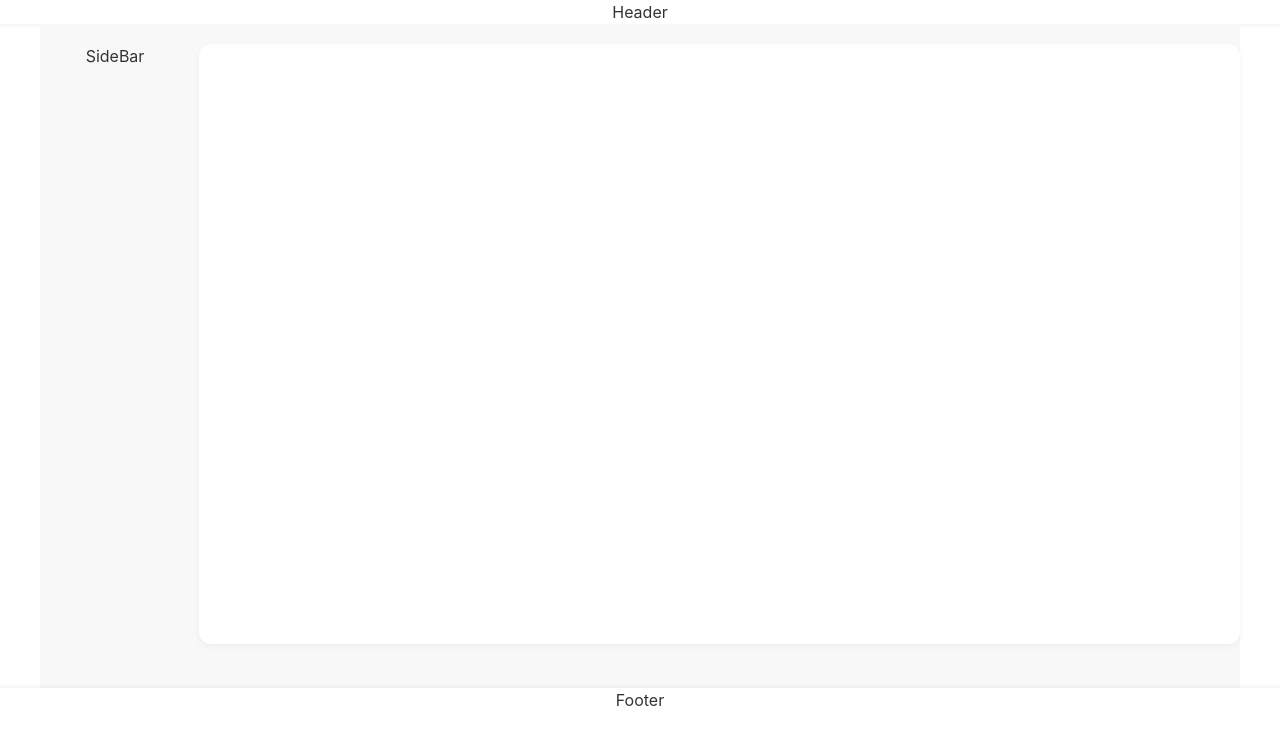
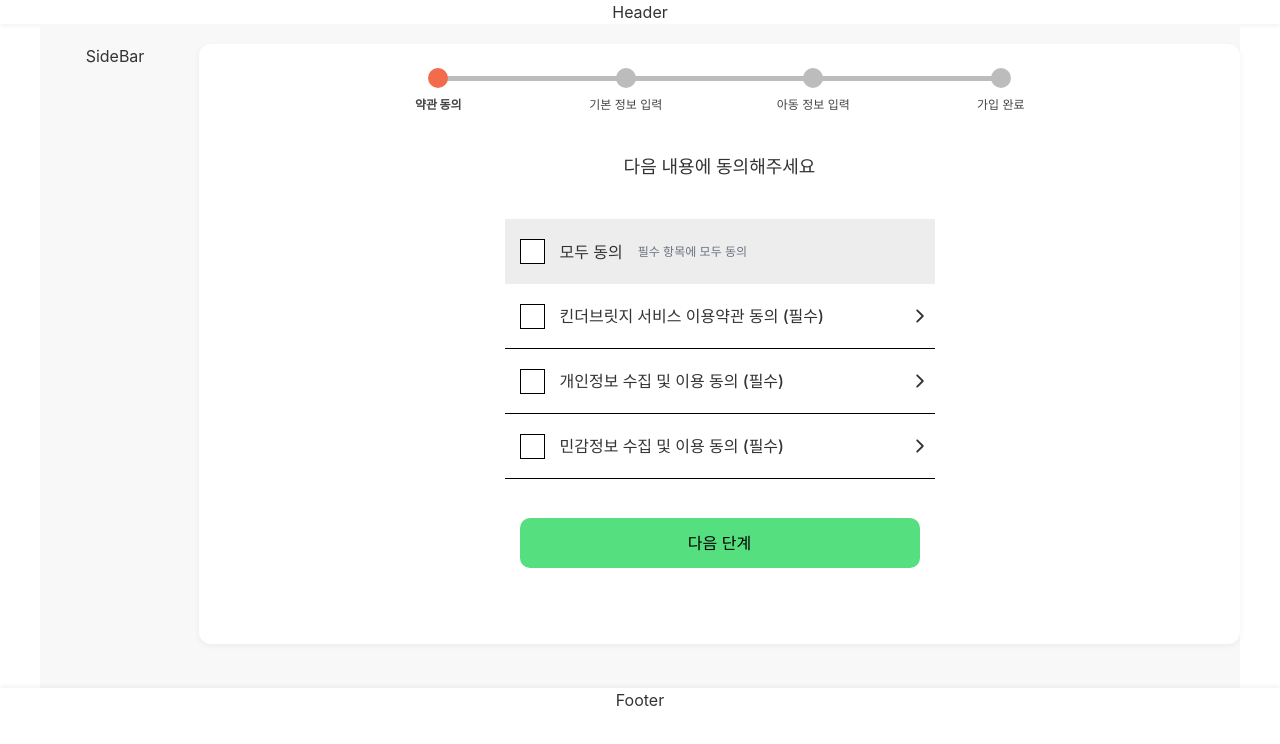
Before and after one commit to parkjimin0817/100toBack, a React (Vite) app in the folder front/: page /signup/terms in a window 1280 px wide. Shown: the top 744 px of the page. Built offline with nearby package versions, Linux system fonts and the light colour scheme.

Commit message:
feat: 회원가입 권한 선택, 약관 동의 페이지

```diff
--- a/front/src/App.jsx
+++ b/front/src/App.jsx
@@ -7,6 +7,8 @@
 import GlobalStyle from './styles/GlobalStyle';
 import Layout from './components/Layout';
 import Home from './pages/Home';
+import UserTypeSelect from './pages/common/signup/UserTypeSelect';
+import TermsAgreement from './pages/common/signup/TermsAgreement';
 
 function App() {
   return (
@@ -17,6 +19,8 @@
           <Routes>
             <Route path="/" element={<Home />} />
             <Route path="/login" element={<LoginPage />} />
+            <Route path="/signup/userselect" element={<UserTypeSelect />} />
+            <Route path="/signup/terms" element={<TermsAgreement />} />
           </Routes>
         </Layout>
       </Router>
--- /dev/null
+++ b/front/src/assets/agreement.js
@@ -0,0 +1,16 @@
+const modalContents = {
+  service: {
+    title: '서비스 이용약관',
+    content: '여기에 서비스 이용약관 전문을 넣어줘',
+  },
+  privacy: {
+    title: '개인정보 수집 및 이용 동의',
+    content: '여기에 개인정보 수집 약관 전문을 넣어줘',
+  },
+  sensitive: {
+    title: '민감정보 수집 및 이용 동의',
+    content: '여기에 민감정보 관련 전문을 넣어줘',
+  },
+};
+
+export default modalContents;
--- a/front/src/pages/common/signup/TermsAgreement.jsx
+++ b/front/src/pages/common/signup/TermsAgreement.jsx
@@ -1,14 +1,180 @@
+import styled from 'styled-components';
 import SignUpProgressBar from './components/SignUpProgressBar';
+import { IoIosArrowForward } from 'react-icons/io';
+import { useState } from 'react';
+import AgreeModal from './components/AgreeModal';
+import modalContents from '../../../assets/agreement';
 
-const steps = ['약관 동의', '기본 정보 입력', '시설 정보 입력', '가입 완료'];
+const steps = ['약관 동의', '기본 정보 입력', '아동 정보 입력', '가입 완료'];
 
 const TermsAgreement = () => {
   const currentStep = 0;
+  //열려있는 모달 항목
+  const [openModalKey, setOpenModalKey] = useState(null);
+  //각 항목 체크박스 체크 여부
+  const [agreements, setAgreements] = useState({
+    service: false,
+    privacy: false,
+    sensitive: false,
+  });
+  //세 항목이 모두 동의했을때 모두 동의 체크 박스 켜짐
+  const isAllAgreed = agreements.service && agreements.privacy && agreements.sensitive;
+  const toggleAll = () => {
+    const newValue = !isAllAgreed;
+    setAgreements({
+      service: newValue,
+      privacy: newValue,
+      sensitive: newValue,
+    });
+  };
+  const handleAgree = () => {
+    setAgreements((prev) => ({ ...prev, [openModalKey]: true }));
+    setOpenModalKey(null);
+  };
+  const handleCloseModal = () => {
+    setOpenModalKey(null);
+  };
+
   return (
-    <>
+    <Container>
       <SignUpProgressBar steps={steps} currentStep={currentStep} />
-    </>
+      <Title>다음 내용에 동의해주세요</Title>
+      <Wrapper>
+        <AgreeAllBox>
+          <Checkbox type="checkbox" checked={isAllAgreed} onChange={toggleAll} />
+          <Text>모두 동의</Text>
+          <Info>필수 항목에 모두 동의</Info>
+        </AgreeAllBox>
+        <AgreeBox>
+          <Checkbox
+            type="checkbox"
+            checked={agreements.service}
+            onChange={() => setAgreements((prev) => ({ ...prev, service: !prev.service }))}
+          />
+          <TextWrapper>
+            <Text>킨더브릿지 서비스 이용약관 동의 (필수)</Text>
+            <IoIosArrowForward size={20} onClick={() => setOpenModalKey('service')} />
+          </TextWrapper>
+        </AgreeBox>
+        <AgreeBox>
+          <Checkbox
+            type="checkbox"
+            checked={agreements.privacy}
+            onChange={() => setAgreements((prev) => ({ ...prev, privacy: !prev.privacy }))}
+          />
+          <TextWrapper>
+            <Text>개인정보 수집 및 이용 동의 (필수)</Text>
+            <IoIosArrowForward size={20} onClick={() => setOpenModalKey('privacy')} />
+          </TextWrapper>
+        </AgreeBox>
+        <AgreeBox>
+          <Checkbox
+            type="checkbox"
+            checked={agreements.sensitive}
+            onChange={() => setAgreements((prev) => ({ ...prev, sensitive: !prev.sensitive }))}
+          />
+          <TextWrapper>
+            <Text>민감정보 수집 및 이용 동의 (필수)</Text>
+            <IoIosArrowForward size={20} onClick={() => setOpenModalKey('sensitive')} />
+          </TextWrapper>
+        </AgreeBox>
+      </Wrapper>
+      <Button>다음 단계</Button>
+
+      {openModalKey && (
+        <AgreeModal
+          title={modalContents[openModalKey].title}
+          content={modalContents[openModalKey].content}
+          onClose={handleCloseModal}
+          onAgree={handleAgree}
+        />
+      )}
+    </Container>
   );
 };
 
 export default TermsAgreement;
+
+const Container = styled.div`
+  display: flex;
+  flex-direction: column;
+  justify-content: space-between;
+  width: 100%;
+  height: 500px;
+`;
+
+const Wrapper = styled.div`
+  width: 500px;
+  margin: 0 auto;
+  display: flex;
+  flex-direction: column;
+`;
+
+const Title = styled.span`
+  display: block;
+  font-size: ${({ theme }) => theme.fontSizes.lg};
+  font-weight: 500;
+`;
+
+const Checkbox = styled.input`
+  width: 25px;
+  height: 25px;
+  margin: 15px;
+  border: 1px solid black;
+  border-radius: 0;
+  appearance: none;
+  outline: none;
+  background-color: white;
+  cursor: pointer;
+
+  &:checked {
+    background-color: #ff8267;
+  }
+`;
+
+const AgreeAllBox = styled.div`
+  background: #ededed;
+  width: 430px;
+  height: 65px;
+  margin: 0 auto;
+  display: flex;
+  align-items: center;
+`;
+
+const Text = styled.span`
+  display: block;
+  font-size: ${({ theme }) => theme.fontSizes.base};
+  font-weight: 500;
+`;
+
+const Info = styled.span`
+  display: block;
+  font-size: ${({ theme }) => theme.fontSizes.xs};
+  color: ${({ theme }) => theme.colors.gray[500]};
+  margin: 0 0 0 15px;
+`;
+
+const AgreeBox = styled.div`
+  width: 430px;
+  height: 65px;
+  margin: 0 auto;
+  display: flex;
+  align-items: center;
+  border-bottom: 1px solid black;
+`;
+
+const Button = styled.button`
+  width: 400px;
+  height: 50px;
+  margin: 0 auto;
+  outline: none;
+  border-radius: 10px;
+  background-color: #55df7e;
+`;
+
+const TextWrapper = styled.div`
+  display: flex;
+  width: 370px;
+  align-items: center;
+  justify-content: space-between;
+`;
--- a/front/src/pages/common/signup/UserTypeSelect.jsx
+++ b/front/src/pages/common/signup/UserTypeSelect.jsx
@@ -1,37 +1,73 @@
 import styled from 'styled-components';
 import UserTypeSelectCard from './components/UserTypeSelectCard';
-import parentImg from '../../../assets/image/parent.png';
-import teacherImg from '../../../assets/image/teacher.png';
-import centerImg from '../../../assets/image/center.png';
-import logo from '../../../assets/image/logo.png';
+import parentImg from '../../../assets/parent.png';
+import teacherImg from '../../../assets/teacher.png';
+import centerImg from '../../../assets/center.png';
+import logo from '../../../assets/logo.png';
+import { useNavigate } from 'react-router-dom';
 
 const UserTypeSelect = () => {
+  const navigate = useNavigate();
+
+  const handleClick = (userType) => {
+    navigate('/signup/terms', { state: { userType } });
+  };
+
   return (
-    <>
+    <Container>
       <img src={logo} />
-      <Container>
+      <UserTypeSelectBox>
         <UserTypeSelectCard
+          onClick={() => handleClick('parent')}
           title="학부모 회원가입"
           imgSrc={parentImg}
           description="학부모님은 자녀의 건강 및 생활 정보를 확인하고, 공지사항 열람과 소통 등 다양한 기능을 편리하게 이용하실 수 있습니다."
         />
         <UserTypeSelectCard
+          onClick={() => handleClick('teacher')}
           title="교사 회원가입"
           imgSrc={teacherImg}
           description="교사는 본인의 스케줄 관리 및 행정 업무 처리 등 다양한 기능을 편리하게 이용하실 수 있습니다. "
         />
         <UserTypeSelectCard
+          onClick={() => handleClick('center')}
           title="시설장 회원가입"
           imgSrc={centerImg}
           description="시설장은 시설을 등록하고 운영 관리 및 행정 업무 처리 등 다양한 기능을 편리하게 이용하실 수 있습니다."
         />
-      </Container>
-    </>
+      </UserTypeSelectBox>
+      <Footer>
+        <Foot>이용약관</Foot>
+        <Foot style={{ width: '140px' }}>개인정보 처리방침</Foot>
+        <Foot>고객센터</Foot>
+        <Foot>@KB Corp</Foot>
+      </Footer>
+    </Container>
   );
 };
 
 export default UserTypeSelect;
 
 const Container = styled.div`
+  width: 100%;
+`;
+
+const UserTypeSelectBox = styled.div`
   display: flex;
 `;
+
+const Footer = styled.div`
+  display: flex;
+  justify-content: center;
+  margin-top: 150px;
+`;
+
+const Foot = styled.div`
+  width: 94px;
+  font-size: 16px;
+  font-weight: bold;
+
+  &:hover {
+    cursor: pointer;
+  }
+`;
--- /dev/null
+++ b/front/src/pages/common/signup/components/AgreeModal.jsx
@@ -0,0 +1,82 @@
+import styled from 'styled-components';
+
+const AgreeModal = ({ onClose, onAgree, title, content }) => {
+  return (
+    <Overlay onClick={onClose}>
+      <Card onClick={(e) => e.stopPropagation()}>
+        <Title>{title}</Title>
+        <ScrollArea>{content}</ScrollArea>
+        <ButtonGroup>
+          <Button type="close" onClick={onClose}>
+            닫기
+          </Button>
+          <Button type="agree" onClick={onAgree}>
+            동의
+          </Button>
+        </ButtonGroup>
+      </Card>
+    </Overlay>
+  );
+};
+
+export default AgreeModal;
+
+const Overlay = styled.div`
+  position: fixed;
+  z-index: 1000;
+  top: 0;
+  left: 0;
+  width: 100vw;
+  height: 100vh;
+  background-color: rgba(0, 0, 0, 0.5);
+  display: flex;
+  justify-content: center;
+  align-items: center;
+`;
+
+const Card = styled.div`
+  background: white;
+  width: 400px;
+  max-height: 600px;
+  border-radius: 12px;
+  padding: 25px 20px;
+  box-shadow: 0 4px 10px rgba(0, 0, 0, 0.1);
+  display: flex;
+  flex-direction: column;
+`;
+
+const Title = styled.h2`
+  font-size: 18px;
+  font-weight: 600;
+  margin-bottom: 15px;
+`;
+
+const ScrollArea = styled.div`
+  flex: 1;
+  overflow-y: auto;
+  padding: 10px;
+  border: 1px solid #ddd;
+  border-radius: 8px;
+  font-size: 14px;
+  line-height: 1.6;
+  white-space: pre-wrap;
+`;
+
+const ButtonGroup = styled.div`
+  display: flex;
+  justify-content: space-between;
+  margin-top: 20px;
+`;
+
+const Button = styled.button`
+  flex: 1;
+  padding: 12px;
+  font-size: 15px;
+  font-weight: 500;
+  border: none;
+  border-radius: 8px;
+  cursor: pointer;
+  margin-left: ${({ type }) => (type === 'agree' ? '10px' : '0')};
+  background-color: ${({ type }) => (type === 'agree' ? '#F36B4D' : '#E0E0E0')};
+  color: ${({ type }) => (type === 'agree' ? 'white' : 'black')};
+`;
--- a/front/src/pages/common/signup/components/SignUpProgressBar.jsx
+++ b/front/src/pages/common/signup/components/SignUpProgressBar.jsx
@@ -20,6 +20,7 @@
 const Wrapper = styled.div`
   display: flex;
   width: 750px;
+  margin: 0 auto;
 `;
 
 const Step = styled.div`
--- a/front/src/pages/common/signup/components/UserTypeSelectCard.jsx
+++ b/front/src/pages/common/signup/components/UserTypeSelectCard.jsx
@@ -1,8 +1,8 @@
 import styled from 'styled-components';
 
-const UserTypeSelectCard = ({ title, imgSrc, description }) => {
+const UserTypeSelectCard = ({ onClick, title, imgSrc, description }) => {
   return (
-    <Card>
+    <Card onClick={onClick}>
       <Title>{title}</Title>
       <Img src={imgSrc} draggable="false" />
       <Description>{description}</Description>
@@ -32,16 +32,20 @@
   }
 `;
 
-const Title = styled.h2``;
+const Title = styled.h1`
+  font-weight: 800;
+`;
 
 const Img = styled.img`
   width: 280px;
   height: 330px;
   object-fit: contain;
+  margin: 20px 0 20px 0;
 `;
 
 const Description = styled.p`
   display: block;
-  width: 280px;
+  width: 260px;
   min-height: 100px;
+  font-weight: 600;
 `;
```
